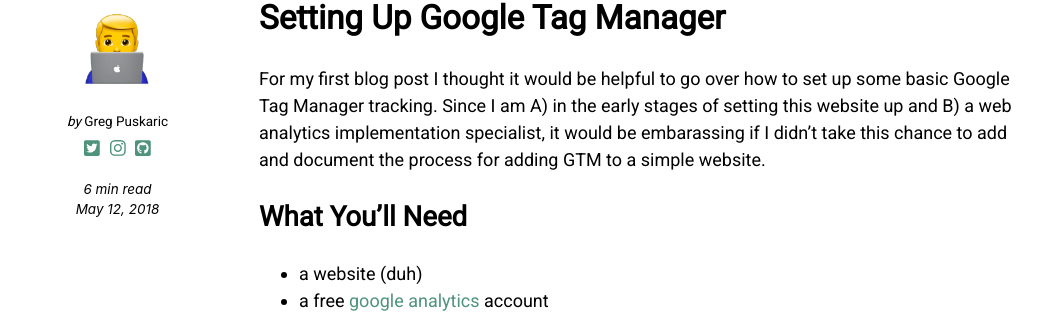
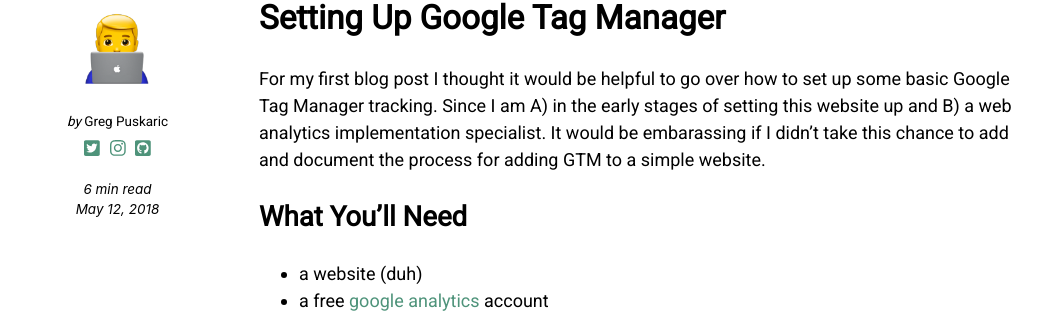
Before and after one commit to gpuskaric/gpuskaric.github.io, a Jekyll site: the page built from _posts/2018-05-12-setting-up-google-tag-manager.md, in a window 1280 px wide and 900 px high, scrolled down 316 px. Shown: the part 192-507 px from the top of the window, without its empty margins (116-1158 px from the left). Built offline with Jekyll 4.4.1, drawn with Linux system fonts in a browser that asks for light colours; nearby versions of some CDN libraries.

```diff
--- a/_posts/2018-05-12-setting-up-google-tag-manager.md
+++ b/_posts/2018-05-12-setting-up-google-tag-manager.md
@@ -1,6 +1,6 @@
 # Setting Up Google Tag Manager
 
-For my first blog post I thought it would be helpful to go over how to set up some basic Google Tag Manager tracking. Since I am A) in the early stages of setting this website up and B) a web analytics implementation specialist, it would be embarassing if I didn't take this chance to add and document the process for adding GTM to a simple website.
+For my first blog post I thought it would be helpful to go over how to set up some basic Google Tag Manager tracking. Since I am A) in the early stages of setting this website up and B) a web analytics implementation specialist. It would be embarassing if I didn't take this chance to add and document the process for adding GTM to a simple website.
 
 ## What You'll Need
 
```
